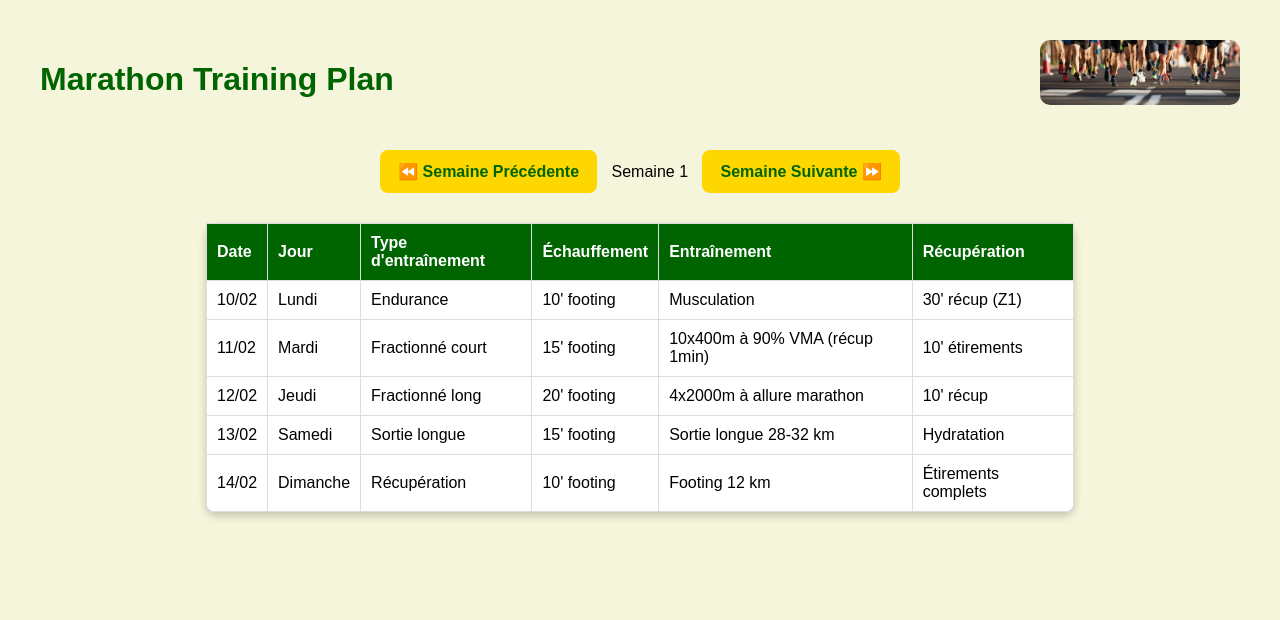
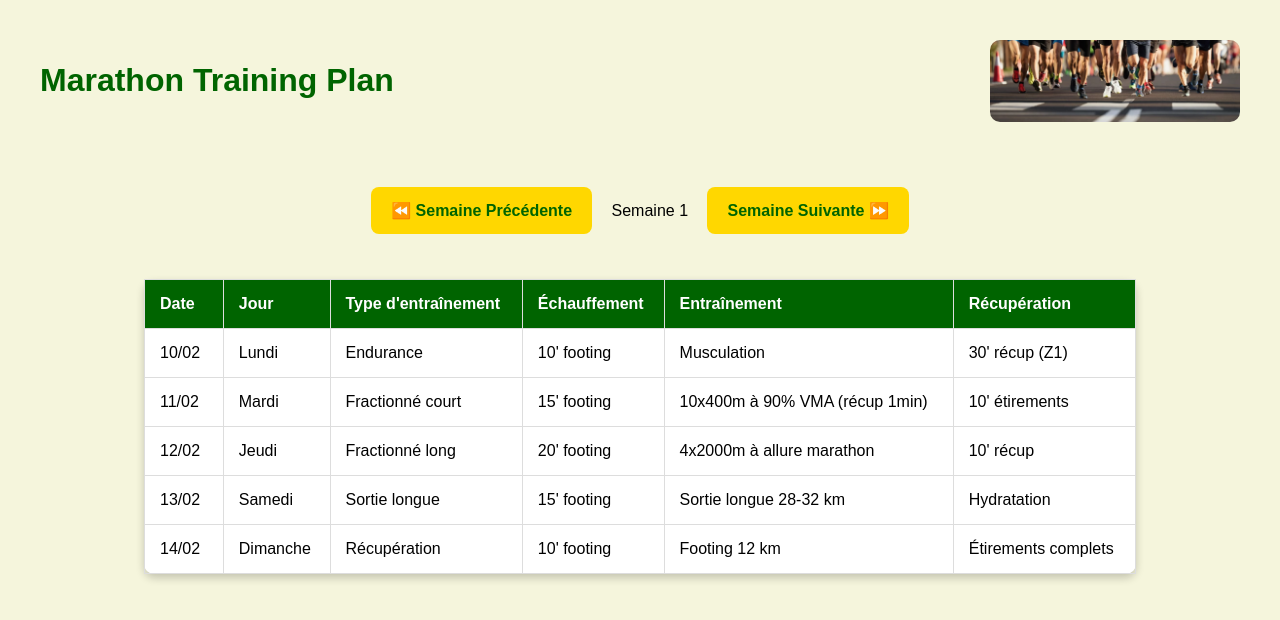
Before and after one commit to pmartins77/RunningPlan, a website built with Vite: page index.html in a window 1280 px wide. Built offline with nearby package versions, Linux system fonts and the light colour scheme.

Commit message:
Add files via upload

```diff
--- a/styles.css
+++ b/styles.css
@@ -14,20 +14,25 @@ h1 {
 .container {
     display: flex;
     justify-content: space-between;
-    align-items: flex-start;
+    align-items: center;
     padding: 20px;
+    margin-bottom: 30px;
 }
 
 img {
-    width: 200px;
+    width: 250px;
     height: auto;
     border-radius: 10px;
 }
 
+nav {
+    margin-bottom: 30px; /* Plus d'espace entre la navigation et les données */
+}
+
 #training-table {
-    width: 70%;
+    width: 80%;
     border-collapse: collapse;
-    margin: 20px auto;
+    margin: 30px auto; /* Plus d'espace autour du tableau */
     background-color: white;
     box-shadow: 0px 4px 8px rgba(0, 0, 0, 0.2);
     border-radius: 10px;
@@ -35,7 +40,7 @@ img {
 
 #training-table th, #training-table td {
     border: 1px solid #ddd;
-    padding: 10px;
+    padding: 15px; /* Augmenter l'espace dans chaque cellule */
     text-align: left;
 }
 
@@ -44,9 +49,13 @@ img {
     color: white;
 }
 
+#training-table td:first-child {
+    padding-right: 20px; /* Ajouter un espace entre la date et le jour */
+}
+
 button {
-    padding: 12px 18px;
-    margin: 10px;
+    padding: 14px 20px;
+    margin: 15px; /* Plus d'espace entre les boutons */
     border: none;
     background-color: #FFD700; /* Jaune doré */
     color: #006400; /* Vert foncé */
```
